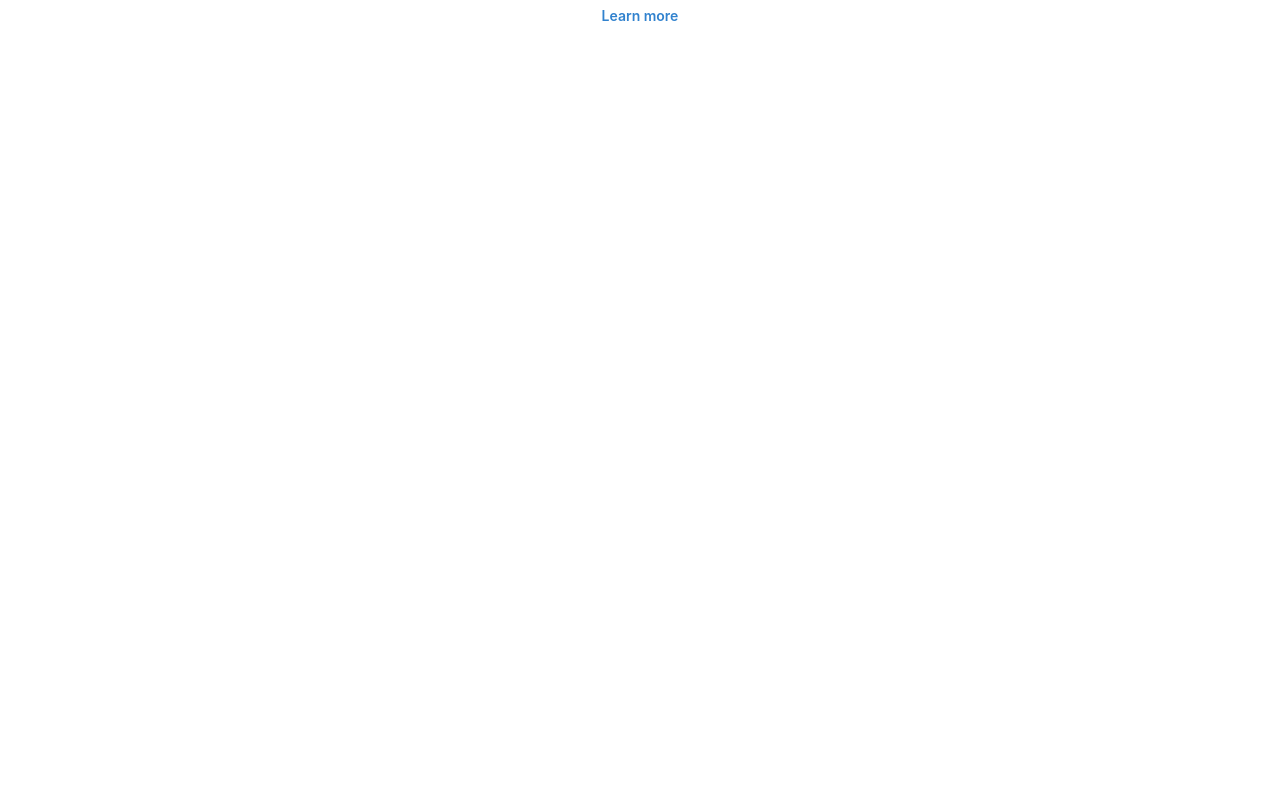
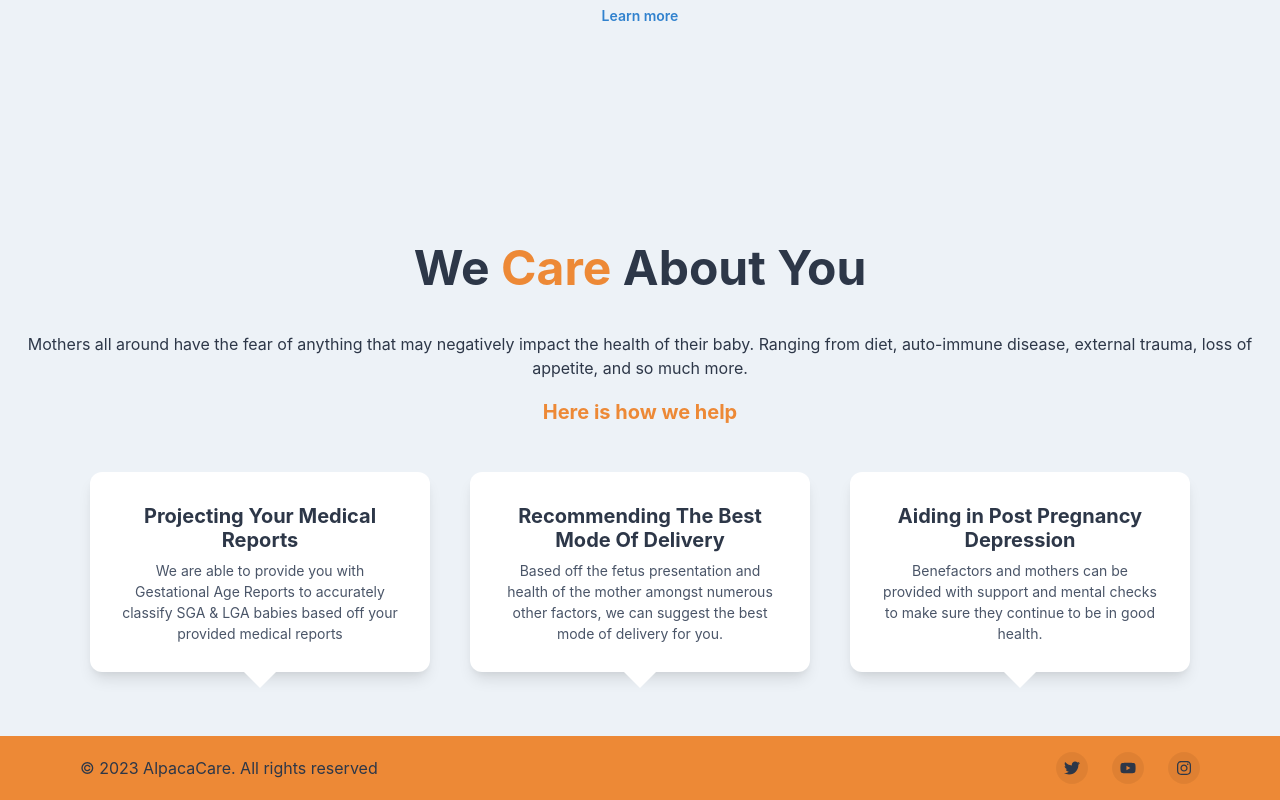
Before and after one commit to Alpacaverse/alpacacare, a Next.js app: page / in a window 1280 px wide. Shown: the part 611-1411 px from the top of the page. Before the commit the page ends 800 px from the top, so only its background shows below. Built offline with nearby package versions, Linux system fonts and the light colour scheme.

Commit message:
[Update] completed landing page

```diff
--- /dev/null
+++ b/components/AboutUs.jsx
@@ -0,0 +1,143 @@
+import {
+  Box,
+  Heading,
+  Text,
+  Stack,
+  Container,
+  useColorModeValue,
+} from "@chakra-ui/react";
+
+const Testimonial = (props) => {
+  return <Box maxW={340}>{[props.children]}</Box>;
+};
+
+const TestimonialContent = (props) => {
+  return (
+    <Stack
+      bg={useColorModeValue("white", "gray.800")}
+      h={200}
+      boxShadow={"lg"}
+      p={8}
+      rounded={"xl"}
+      align={"center"}
+      pos={"relative"}
+      textAlign={"center"}
+      _after={{
+        content: `""`,
+        w: 0,
+        h: 0,
+        borderLeft: "solid transparent",
+        borderLeftWidth: 16,
+        borderRight: "solid transparent",
+        borderRightWidth: 16,
+        borderTop: "solid",
+        borderTopWidth: 16,
+        borderTopColor: useColorModeValue("white", "gray.800"),
+        pos: "absolute",
+        bottom: "-16px",
+        left: "50%",
+        transform: "translateX(-50%)",
+      }}
+    >
+      {[props.children]}
+    </Stack>
+  );
+};
+
+const TestimonialHeading = (props) => {
+  return (
+    <Heading
+      as={"h3"}
+      fontSize={"xl"}
+      color={useColorModeValue("gray.700", "gray,300")}
+      textAlign={"center"}
+    >
+      {[props.children]}
+    </Heading>
+  );
+};
+
+const TestimonialText = (props) => {
+  return (
+    <Text
+      textAlign={"center"}
+      color={useColorModeValue("gray.600", "gray.400")}
+      fontSize={"sm"}
+    >
+      {[props.children]}
+    </Text>
+  );
+};
+
+export default function AboutUs() {
+  return (
+    <Box bg={useColorModeValue("gray.100", "gray.700")}>
+      <Container maxW={"7xl"} py={16} as={Stack} spacing={12}>
+        <Stack
+          spacing={5}
+          align={"center"}
+          justify={"center"}
+          pos={"relative"}
+          color={useColorModeValue("gray.700", "gray,300")}
+        >
+          <Heading mb={5} size="2xl">
+            We{" "}
+            <Text as="span" color="orange.400">
+              Care{" "}
+            </Text>
+            About You
+          </Heading>
+          <Text textAlign={"center"}>
+            Mothers all around have the fear of anything that may negatively
+            impact the health of their baby. Ranging from diet, auto-immune
+            disease, external trauma, loss of appetite, and so much more.
+          </Text>
+          <Heading size={"md"} color={"orange.400"}>
+            Here is how we help
+          </Heading>
+        </Stack>
+        <Stack
+          direction={{ base: "column", md: "row" }}
+          spacing={{ base: 10, md: 4, lg: 10 }}
+          justify={"center"}
+        >
+          <Testimonial>
+            <TestimonialContent>
+              <TestimonialHeading>
+                Projecting Your Medical Reports
+              </TestimonialHeading>
+              <TestimonialText>
+                We are able to provide you with Gestational Age Reports to
+                accurately classify SGA & LGA babies based off your provided
+                medical reports
+              </TestimonialText>
+            </TestimonialContent>
+          </Testimonial>
+          <Testimonial>
+            <TestimonialContent>
+              <TestimonialHeading>
+                Recommending The Best Mode Of Delivery
+              </TestimonialHeading>
+              <TestimonialText>
+                Based off the fetus presentation and health of the mother
+                amongst numerous other factors, we can suggest the best mode of
+                delivery for you.
+              </TestimonialText>
+            </TestimonialContent>
+          </Testimonial>
+          <Testimonial>
+            <TestimonialContent>
+              <TestimonialHeading>
+                Aiding in Post Pregnancy Depression
+              </TestimonialHeading>
+              <TestimonialText>
+                Benefactors and mothers can be provided with support and mental
+                checks to make sure they continue to be in good health.
+              </TestimonialText>
+            </TestimonialContent>
+          </Testimonial>
+        </Stack>
+      </Container>
+    </Box>
+  );
+}
--- /dev/null
+++ b/components/Footer.jsx
@@ -0,0 +1,67 @@
+import {
+  Box,
+  chakra,
+  Container,
+  Stack,
+  Text,
+  useColorModeValue,
+  VisuallyHidden,
+} from "@chakra-ui/react";
+import { FaInstagram, FaTwitter, FaYoutube } from "react-icons/fa";
+import { ReactNode } from "react";
+
+const SocialButton = (props) => {
+  return (
+    <chakra.button
+      bg={useColorModeValue("blackAlpha.100", "whiteAlpha.100")}
+      rounded={"full"}
+      w={8}
+      h={8}
+      cursor={"pointer"}
+      as={"a"}
+      href={props.href}
+      display={"inline-flex"}
+      alignItems={"center"}
+      justifyContent={"center"}
+      transition={"background 0.3s ease"}
+      _hover={{
+        bg: useColorModeValue("blackAlpha.200", "whiteAlpha.200"),
+      }}
+    >
+      <VisuallyHidden>{props.label}</VisuallyHidden>
+      {[props.children]}
+    </chakra.button>
+  );
+};
+
+export default function SmallWithSocial() {
+  return (
+    <Box
+      bg={useColorModeValue("orange.400", "orange.400")}
+      color={useColorModeValue("gray.700", "gray.200")}
+    >
+      <Container
+        as={Stack}
+        maxW={"6xl"}
+        py={4}
+        direction={{ base: "column", md: "row" }}
+        spacing={4}
+        justify={{ base: "center", md: "space-between" }}
+        align={{ base: "center", md: "center" }}
+      >
+        <Text>© 2023 AlpacaCare. All rights reserved</Text>
+        <Stack direction={"row"} spacing={6}>
+          <SocialButton label={"Twitter"} href={"#"}>
+            <FaTwitter />
+          </SocialButton>
+          <SocialButton label={"YouTube"} href={"#"}>
+            <FaYoutube />
+          </SocialButton>
+          <SocialButton label={"Instagram"} href={"#"}>
+            <FaInstagram />
+          </SocialButton>
+        </Stack>
+      </Container>
+    </Box>
+  );
+}
--- a/components/Header.jsx
+++ b/components/Header.jsx
@@ -57,7 +57,7 @@ export default function Header() {
           />
           <HStack spacing={8} alignItems={"center"}>
             <Box>
-              <Image src="./logo.png" w={12} h={12} />
+              <Image src="./logo.png" w={12} h={12} alt="logo" />
             </Box>
             <HStack
               as={"nav"}
--- a/components/UserProfile.jsx
+++ b/components/UserProfile.jsx
@@ -10,90 +10,93 @@ import {
   Badge,
   Divider,
   useColorModeValue,
-  } from '@chakra-ui/react';
+} from "@chakra-ui/react";
 
 export default function UserProfile() {
   return (
     <Box
-          maxW={'320px'}
-          w={'full'}
-          bg={useColorModeValue('white', 'gray.900')}
-          boxShadow={'xl'}
-          rounded={'lg'}
+      maxW={"320px"}
+      w={"full"}
+      bg={useColorModeValue("white", "gray.900")}
+      boxShadow={"xl"}
+      rounded={"lg"}
       p={6}
-          textAlign={'center'}>
+      textAlign={"center"}
+    >
       <Avatar
-            size={'xl'}
+        size={"xl"}
         src={
-              'https://images.unsplash.com/photo-1520810627419-35e362c5dc07?ixlib=rb-1.2.1&q=80&fm=jpg&crop=faces&fit=crop&h=200&w=200&ixid=eyJhcHBfaWQiOjE3Nzg0fQ'
+          "https://images.unsplash.com/photo-1520810627419-35e362c5dc07?ixlib=rb-1.2.1&q=80&fm=jpg&crop=faces&fit=crop&h=200&w=200&ixid=eyJhcHBfaWQiOjE3Nzg0fQ"
         }
-            alt={'Avatar Alt'}
+        alt={"Avatar Alt"}
         mb={4}
-            pos={'relative'}
+        pos={"relative"}
         _after={{
           content: '""',
           w: 4,
           h: 4,
-              bg: 'green.300',
-              border: '2px solid white',
-              rounded: 'full',
-              pos: 'absolute',
+          bg: "green.300",
+          border: "2px solid white",
+          rounded: "full",
+          pos: "absolute",
           bottom: 0,
           right: 3,
         }}
       />
-          <Heading fontSize={'2xl'} fontFamily={'body'}>
-            Lindsey James
+      <Heading fontSize={"2xl"} fontFamily={"body"}>
+        Lindsey
       </Heading>
-          <Text fontWeight={600} color={'gray.500'} mb={4}>
+      <Text fontWeight={600} color={"gray.500"} mb={4}>
         ~wife~
       </Text>
       <Text
-            textAlign={'center'}
-            color={useColorModeValue('gray.700', 'gray.400')}
-            px={3}mb={4}>
+        textAlign={"center"}
+        color={useColorModeValue("gray.700", "gray.400")}
+        px={3}
+        mb={4}
+      >
         Yay! Pregnant for 2 months now!
         <br />
-            <Link href={'#'} color={'orange.400'}>
+        <Link href={"#"} color={"orange.400"}>
           #Appointment Reminder
-            </Link>{' '}
+        </Link>{" "}
       </Text>
-        <Divider />
-        <Text mb={4}></Text>
+      <Divider my={6} />
       <Avatar
-            size={'xl'}
+        size={"xl"}
         src={
-              'https://images.unsplash.com/photo-1500648767791-00dcc994a43e?ixlib=rb-1.2.1&q=80&fm=jpg&crop=faces&fit=crop&h=200&w=200&ixid=eyJhcHBfaWQiOjE3Nzg0fQ'
+          "https://images.unsplash.com/photo-1500648767791-00dcc994a43e?ixlib=rb-1.2.1&q=80&fm=jpg&crop=faces&fit=crop&h=200&w=200&ixid=eyJhcHBfaWQiOjE3Nzg0fQ"
         }
-            alt={'Avatar Alt'}
+        alt={"Avatar Alt"}
         mb={4}
-            pos={'relative'}
+        pos={"relative"}
         _after={{
           content: '""',
           w: 4,
           h: 4,
-              bg: 'green.300',
-              border: '2px solid white',
-              rounded: 'full',
-              pos: 'absolute',
+          bg: "green.300",
+          border: "2px solid white",
+          rounded: "full",
+          pos: "absolute",
           bottom: 0,
           right: 3,
         }}
       />
-          <Heading fontSize={'2xl'} fontFamily={'body'}>
+      <Heading fontSize={"2xl"} fontFamily={"body"}>
         James
       </Heading>
-          <Text fontWeight={600} color={'gray.500'} mb={4}>
+      <Text fontWeight={600} color={"gray.500"} mb={4}>
         ~husband~
       </Text>
       <Text
-            textAlign={'center'}
-            color={useColorModeValue('gray.700', 'gray.400')}
-            px={3}mb={4}>
-            Can't wait to meet my little one :)
+        textAlign={"center"}
+        color={useColorModeValue("gray.700", "gray.400")}
+        px={3}
+        mb={4}
+      >
+        Excited to meet my little one :)
         <br />
       </Text>
     </Box>
-
   );
 }
--- a/pages/index.js
+++ b/pages/index.js
@@ -3,12 +3,16 @@ import Image from "next/image";
 import styles from "../styles/Home.module.css";
 import Header from "../components/Header";
 import Landing from "../components/Landing";
+import AboutUs from "../components/AboutUs";
+import Footer from "../components/Footer";
 
 export default function Home() {
   return (
     <>
       <Header />
       <Landing />
+      <AboutUs />
+      <Footer />
     </>
   );
 }
```
Also changed, not shown: components/Landing.jsx (+44 -33 lines). Lines whose indentation alone changed are shown as unchanged.
